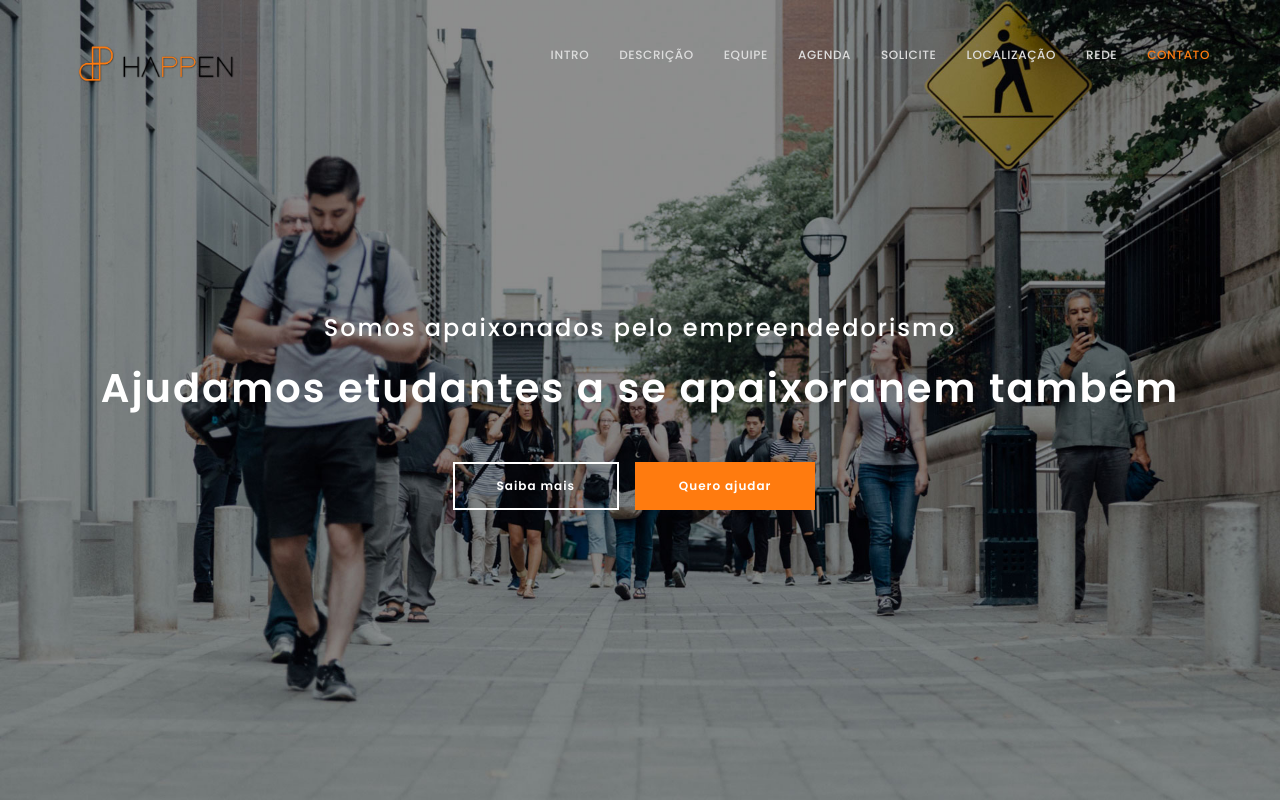
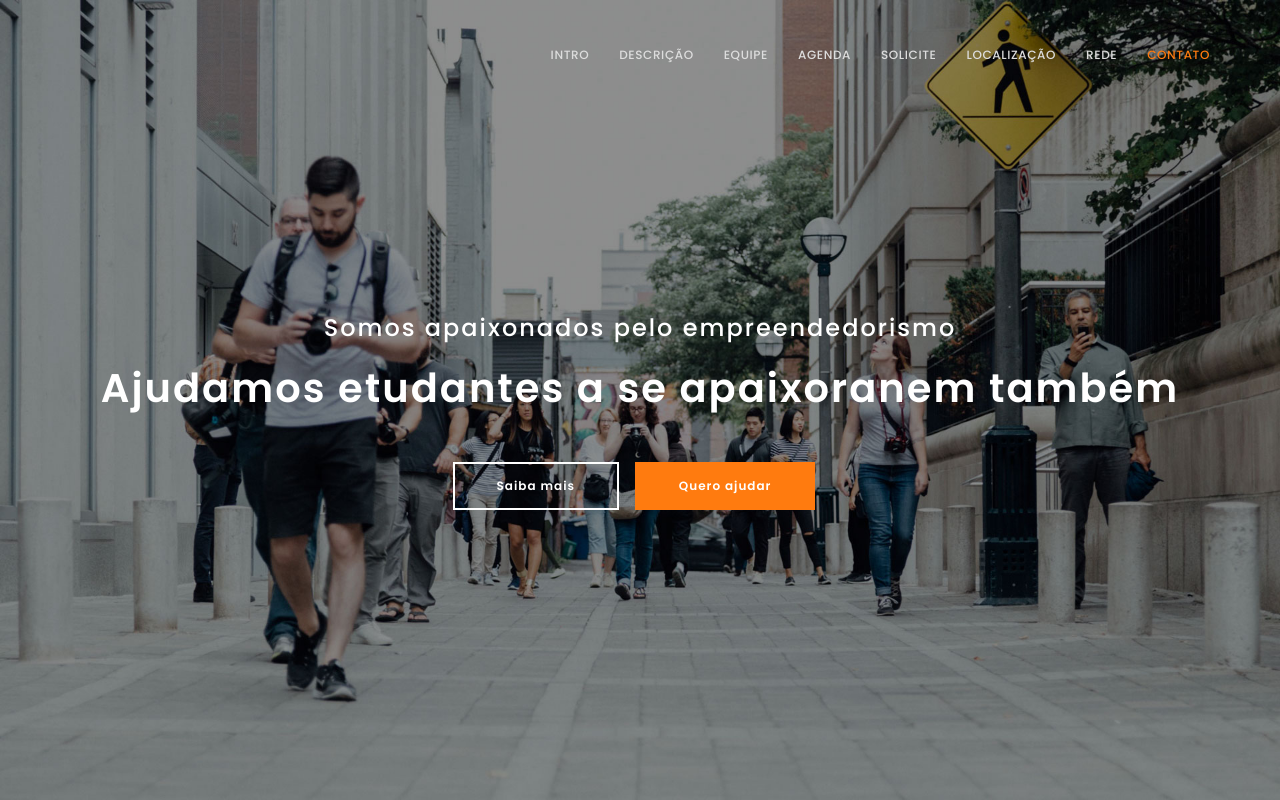
Before and after one commit to happenenv/happenenv.github.io, a plain HTML site: page index.html in a window 1280 px wide. Shown: the top 800 px of the page. Drawn offline with Linux system fonts and the light colour scheme.

Commit message:
updates in nav icon name

```diff
--- a/index.html
+++ b/index.html
@@ -50,7 +50,7 @@ http://www.templatemo.com/tm-486-new-event
 				<span class="icon icon-bar"></span>
 				<span class="icon icon-bar"></span>
 			</button>
-			<a href="#" class="navbar-brand"><img src="images/happen-icon2.png" class="img-responsive nav-icon"></a>
+			<a href="#" class="navbar-brand"></a>
 		</div>
 
 		<div class="collapse navbar-collapse">
```
